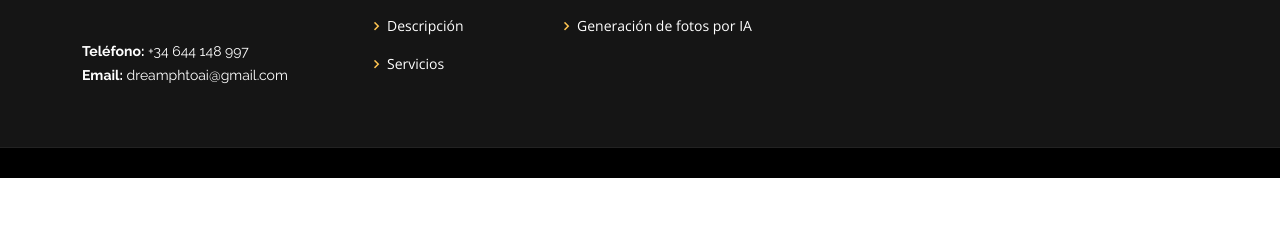
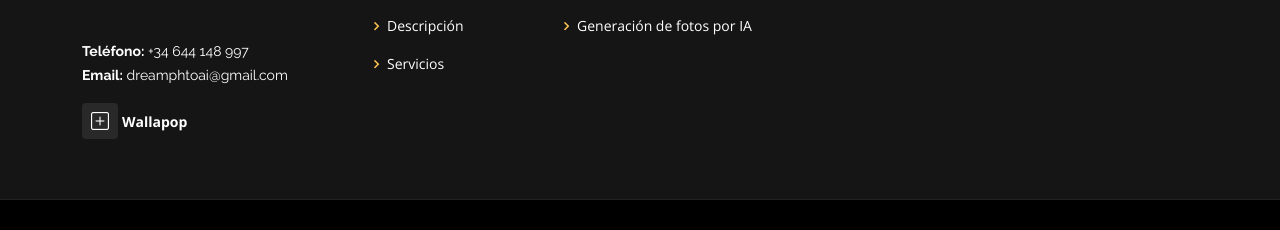
Before and after one commit to dreamphotoai/dreamphotoai.github.io, a plain HTML site: page index.html in a window 1280 px wide. Shown: the part 6885-7115 px from the top of the page. Before the commit the page ends 7063 px from the top, so only its background shows below. Drawn offline with nearby package versions, Linux system fonts and the light colour scheme.

Commit message:
Add link wallapop

```diff
--- a/index.html
+++ b/index.html
@@ -601,11 +601,10 @@
                 <strong>Teléfono:</strong> +34 644 148 997<br>
                 <strong>Email:</strong> dreamphtoai@gmail.com<br>
               </p>
-              <!--
               <div class="social-links mt-3">
-                <a href="#" class="twitter"><i class="bx bxl-twitter"></i></a>
+                <a href="https://es.wallapop.com/item/retratos-personalizados-por-inteligencia-artificia-864354079" class="App"><i class="bi bi-plus-square"></i></a><strong>Wallapop</strong>
+                <!--<a href="#" class="twitter"><i class="bx bxl-twitter"></i></a>-->
               </div>
-              -->
             </div>
           </div>
 
```
